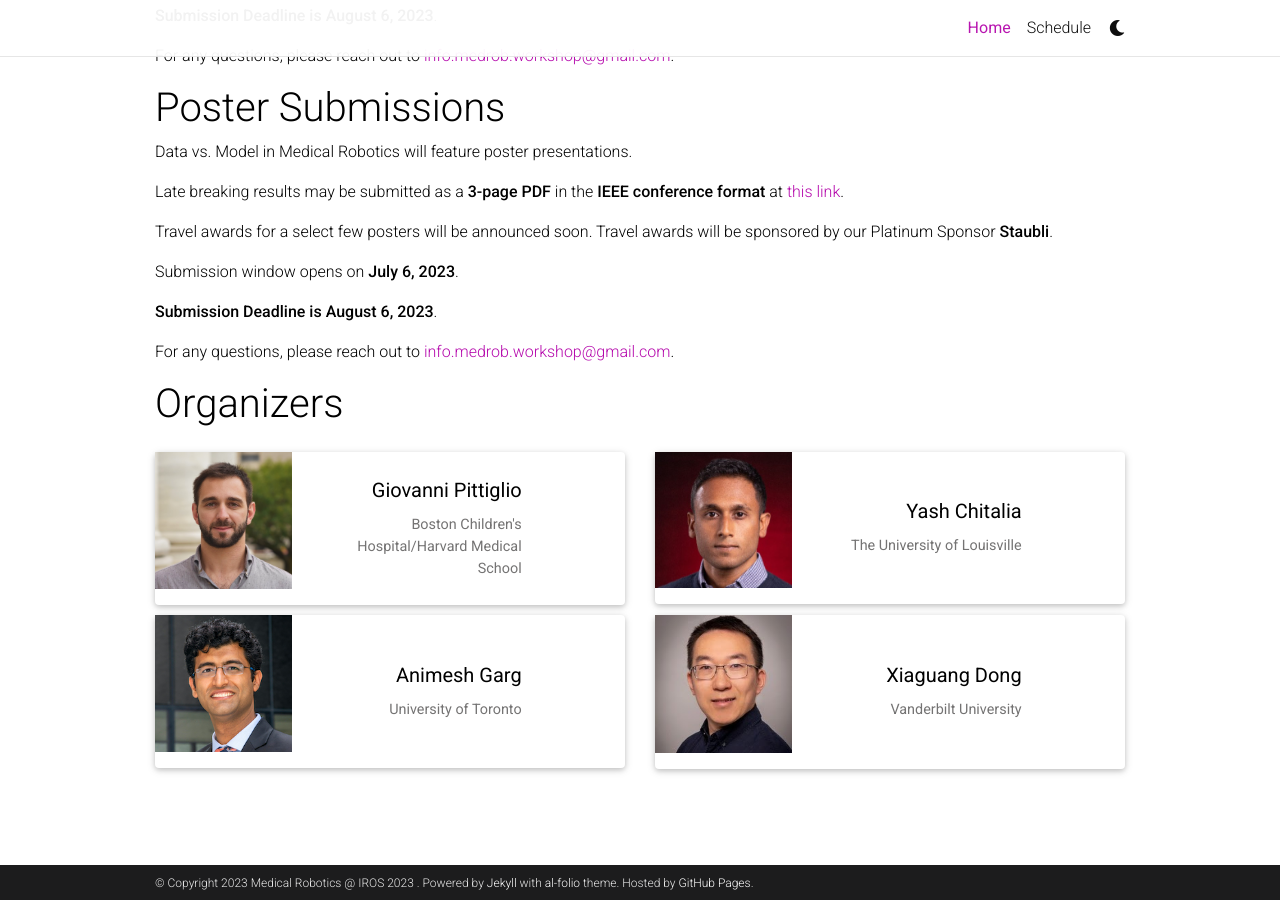
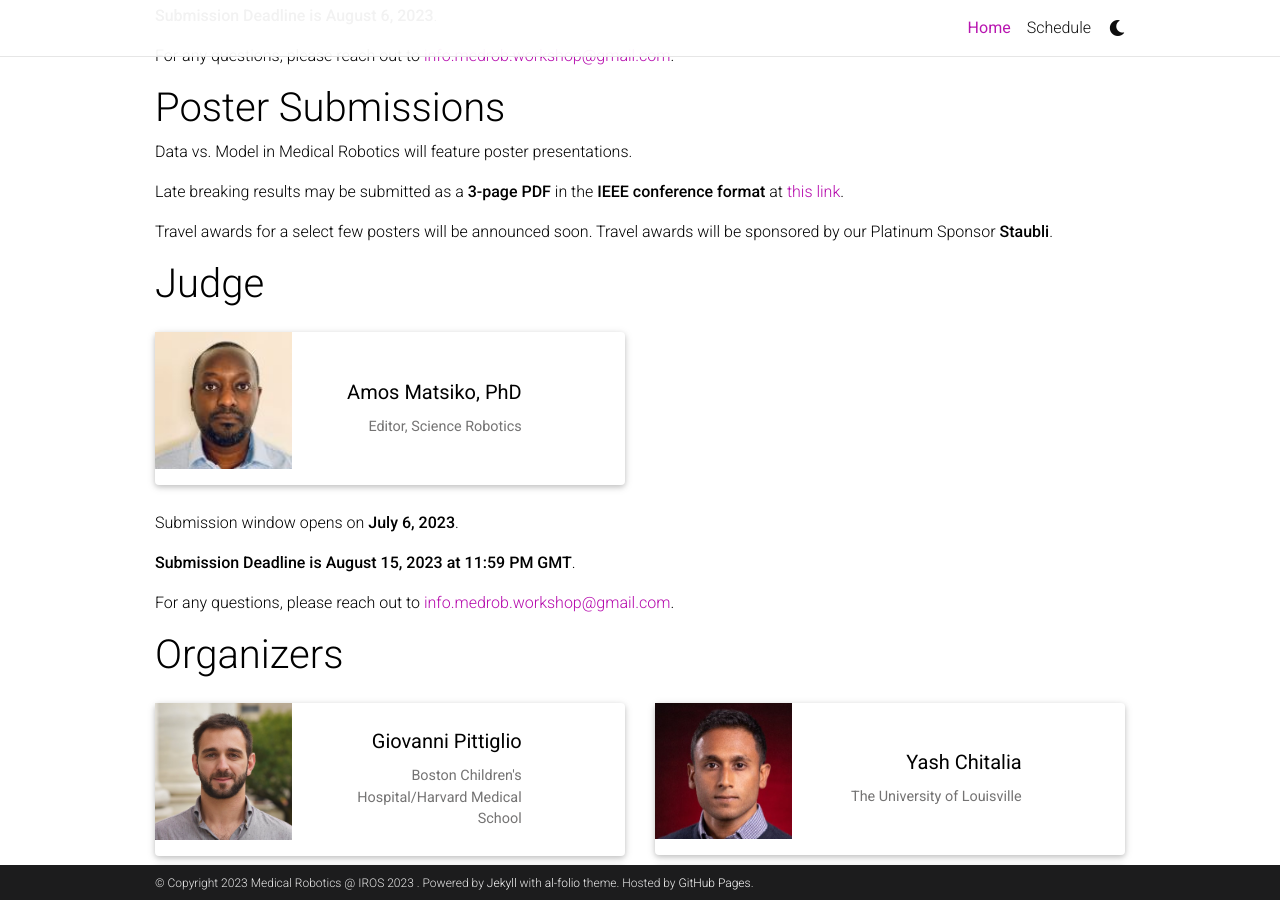
Before and after one commit to future-med-roboticist/future-med-roboticist.github.io, a Jekyll site: the page built from _pages/home.md, in a window 1280 px wide and 900 px high, scrolled down 1785 px. Built offline with Jekyll 4.4.1, drawn with Linux system fonts in a browser that asks for light colours; full-size pictures stand in for the smaller copies a plugin makes; comment, search, counter and statistics services are not loaded; a style sheet for code colours, icons or effects is not loaded; some of the changed text lies outside the part shown.

Commit message:
added new deadline

```diff
--- a/_pages/home.md
+++ b/_pages/home.md
@@ -33,14 +33,13 @@ The workshop will also feature late breaking results as [**Poster Submissions**]
 
   {% include people_horizontal.html name="Pierre E. Dupont" affiliation="Boston Children's Hospital/Harvard Medical School" url="https://www.childrenshospital.org/research/researchers/pierre-e-dupont" img="/assets/img/people/pierre.jpg" %}
 
-  {% include people_horizontal.html name="Tania Morimoto" affiliation="University of California San Diego" url="https://iem.ucsd.edu/researchers/people/profiles/tania-morimoto.html" img="/assets/img/people/tania.png" %}
+  {% include people_horizontal.html name="Ron Alterovitz" affiliation="University of California San Diego" url="https://www.cs.unc.edu/~ron/" img="/assets/img/people/ron.png" %}
 
   {% include people_horizontal.html name="Sheila Russo" affiliation="Boston University" url="https://www.bu.edu/eng/profile/sheila-russo-phd/" img="/assets/img/people/sheila.jpg" %}
 
   {% include people_horizontal.html name="Nabil Simaan" affiliation="Vanderbilt University" url="https://engineering.vanderbilt.edu/bio/nabil-simaan" img="/assets/img/people/nabil.jpg" %}
 
   {% include people_horizontal.html name="Michael Yip" affiliation="University of California San Diego" url="https://yip.eng.ucsd.edu/" img="/assets/img/people/michael.jpg" %}
-
 
 </div>
 
@@ -62,12 +61,15 @@ Data vs. Model in Medical Robotics will feature poster presentations.
 
 Late breaking results may be submitted as a **3-page PDF** in the **IEEE conference format** at [this link](https://openreview.net/group?id=IEEE.org/2023/IROS/Workshop/DMMR&referrer=%5BHomepage%5D(%2F)).
 
-
 Travel awards for a select few posters will be announced soon. Travel awards will be sponsored by our Platinum Sponsor [**Staubli**](https://www.staubli.com/global/en/robotics.html).
+# Judge
+<div class="row row-cols-2 projects pt-3 pb-3">
+  {% include people_horizontal.html name="Amos Matsiko, PhD" affiliation="Editor, Science Robotics" url="https://www.science.org/content/page/science-robotics-editorial-and-advisory-boards" img="/assets/img/people/amos.jpeg" %}
+</div>
 
 Submission window opens on **July 6, 2023**.
 
-**Submission Deadline is August 6, 2023**.
+**Submission Deadline is August 15, 2023 at 11:59 PM GMT**.
 
 
 For any questions, please reach out to [info.medrob.workshop@gmail.com](mailto:info.medrob.workshop@gmail.com).
```
Also changed, not shown: assets/img/people/amos.jpg (added), assets/img/people/ron.png (added).
